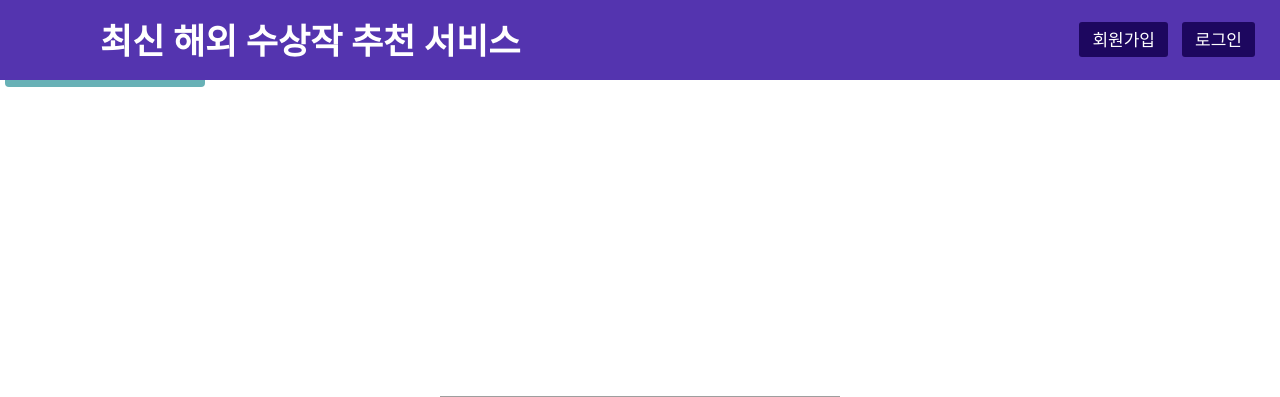
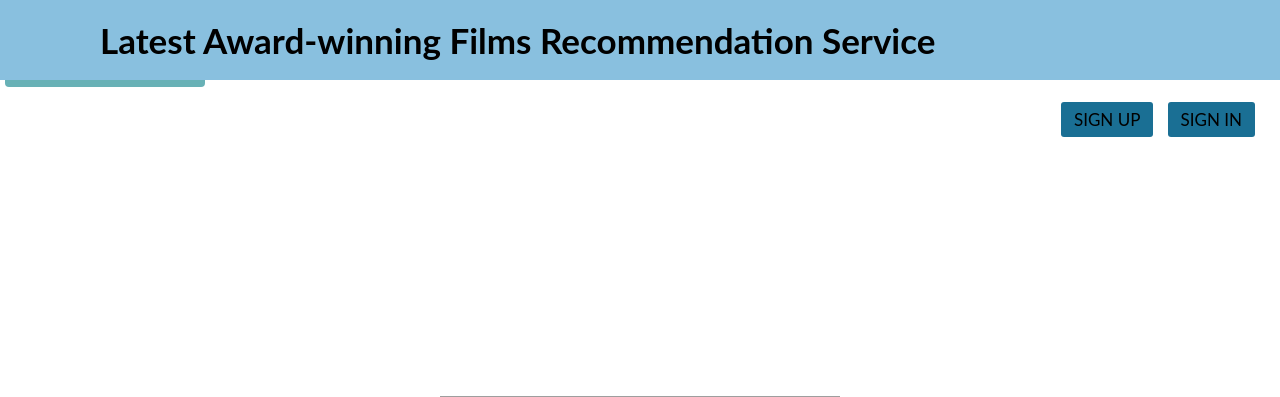
Before and after one commit to est22/OTT_Movie_flask, a Flask app: page / in a window 1280 px wide. Shown: the top 397 px of the page. Run offline with Flask 2, Linux system fonts and the light colour scheme; some libraries are stand-ins or nearby versions; grey boxes are pictures that could not be loaded.

Commit message:
navbar design, convert to english

```diff
--- a/templates/_navbar.html
+++ b/templates/_navbar.html
@@ -1,22 +1,22 @@
-<nav class="fixed-top" style="background: #5434af; height: 80px; width: 100%;">
-    <label><a style="text-decoration:none; color: white; font-size: 35px; line-height: 80px; padding: 0 100px; font-weight: bold;" href="{{ url_for('main.main') }}">최신 해외 수상작 추천 서비스</label></a>
+<nav class="fixed-top" style="background: #89c0df; height: 80px; width: 100%;">
+    <label><a style="text-decoration:none; color: black; font-size: 35px; line-height: 80px; padding: 0 100px; font-weight: bold;" href="{{ url_for('main.main') }}">Latest Award-winning Films Recommendation Service</label></a>
     <ul style="float: right; margin-right: 20px;">
     {% if session['user_name'] %}
         <li style="display: inline-block; line-height: 80px; margin: 0 30px;">
-            <span class="" style="color: white; font-size: 20px;">안녕하세요! {{ session['user_name'] }} 님!</span>
+            <span class="" style="color: black; font-size: 20px;">Welcome, {{ session['user_name'] }}!</span>
         </li>
         <li style="display: inline-block; line-height: 80px; margin: 0 5px;">
-            <a style="text-decoration:none; color: white; font-size: 17px; padding: 7px 13px; border-radius: 3px; text-transform: uppercase; background: #1d075f; transition: 0.5s;" href="{{ url_for('user.favorites') }}">마이페이지</a>
+            <a style="text-decoration:none; color: black; font-size: 17px; padding: 7px 13px; border-radius: 3px; text-transform: uppercase; background: #1a6f94; transition: 0.5s;" href="{{ url_for('user.favorites') }}">My Page</a>
         </li>
         <li style="display: inline-block; line-height: 80px; margin: 0 5px;">
-            <a style="text-decoration:none; color: white; font-size: 17px; padding: 7px 13px; border-radius: 3px; text-transform: uppercase; background: #1d075f; transition: 0.5s;" href="{{ url_for('auth.logout') }}">로그아웃</a>
+            <a style="text-decoration:none; color: black; font-size: 17px; padding: 7px 13px; border-radius: 3px; text-transform: uppercase; background: #1a6f94; transition: 0.5s;" href="{{ url_for('auth.logout') }}">Logout</a>
         </li>
     {% else %}
         <li style="display: inline-block; line-height: 80px; margin: 0 5px;">
-            <a style="text-decoration:none; color: white; font-size: 17px; padding: 7px 13px; border-radius: 3px; text-transform: uppercase; background: #1d075f; transition: 0.5s;" href="{{ url_for('auth.register') }}">회원가입</a>
+            <a style="text-decoration:none; color: black; font-size: 17px; padding: 7px 13px; border-radius: 3px; text-transform: uppercase; background: #1a6f94; transition: 0.5s;" href="{{ url_for('auth.register') }}">Sign up</a>
         </li>
         <li style="display: inline-block; line-height: 80px; margin: 0 5px;">
-            <a style="text-decoration:none; color: white; font-size: 17px; padding: 7px 13px; border-radius: 3px; text-transform: uppercase; background: #1d075f; transition: 0.5s;" href="{{ url_for('auth.login') }}">로그인</a>
+            <a style="text-decoration:none; color: black; font-size: 17px; padding: 7px 13px; border-radius: 3px; text-transform: uppercase; background: #1a6f94; transition: 0.5s;" href="{{ url_for('auth.login') }}">Sign in</a>
         </li>
     {% endif %}
     </ul>
--- a/templates/main.html
+++ b/templates/main.html
@@ -8,7 +8,7 @@
 
 {% extends "_base.html" %}
 
-{% block title %}최신 해외 수상작 추천 서비스{% endblock %}
+{% block title %}Latest Award-winning Films Recommendation Service{% endblock %}
 
 
 
```
